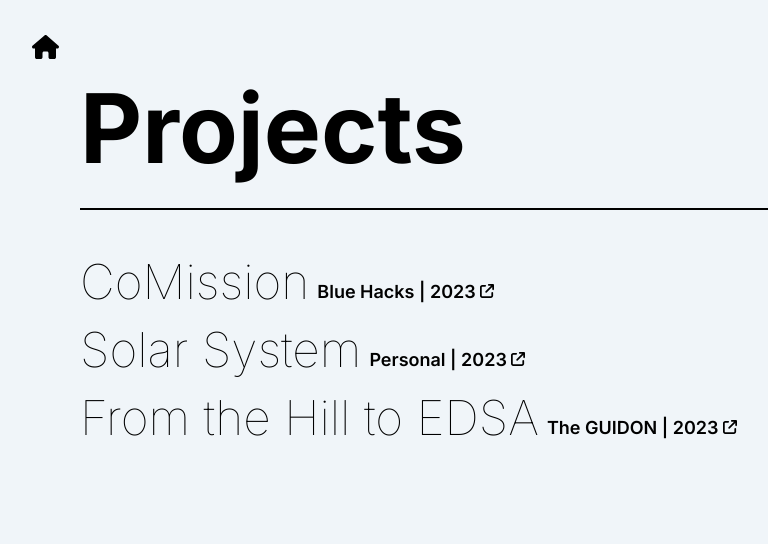
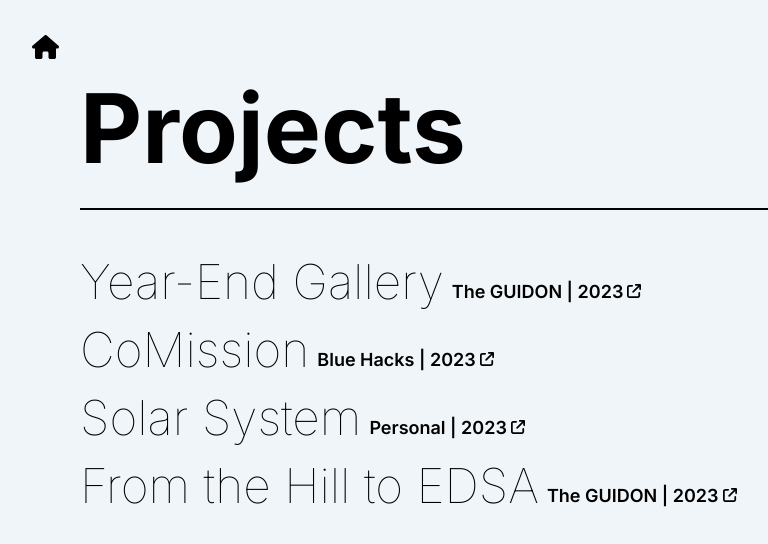
Before and after one commit to waleedlugod/waleedlugod, a Next.js app: page /projects in a window 1280 px wide. Shown: the top 544 px of the page, without its empty margins (0-768 px from the left). Built offline with nearby package versions, Linux system fonts and the light colour scheme; a web font is replaced by a local one.

Commit message:
added project

```diff
--- a/src/pages/projects.js
+++ b/src/pages/projects.js
@@ -10,6 +10,11 @@ export default function Projects() {
       </Head>
       <Article title="Projects">
         <ul className="space-y-5">
+          <ProjectLink
+            href="https://interactive.theguidon.com/2023/05/year-end-gallery"
+            title="Year-End Gallery"
+            meta="The GUIDON | 2023"
+          />
           <ProjectLink href="https://co-mission.vercel.app/" title="CoMission" meta="Blue Hacks | 2023" />
           <ProjectLink
             href="https://size-accurate-solar-system.vercel.app/"
```
